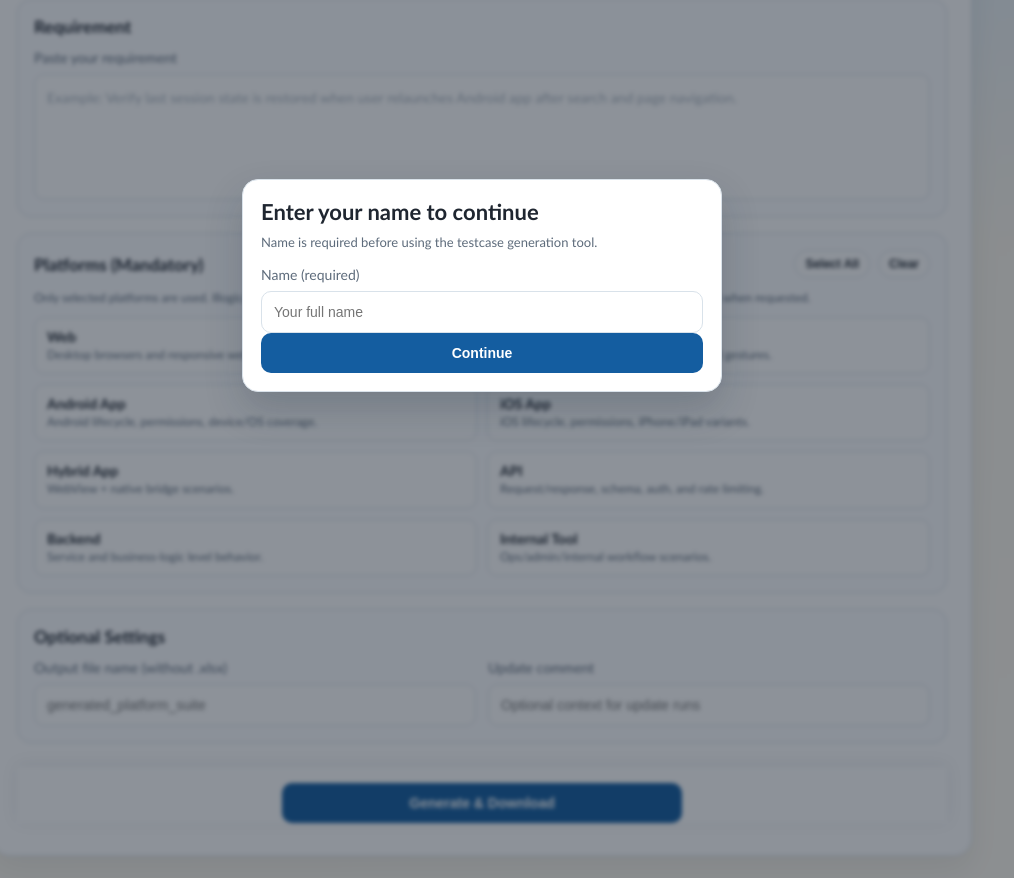
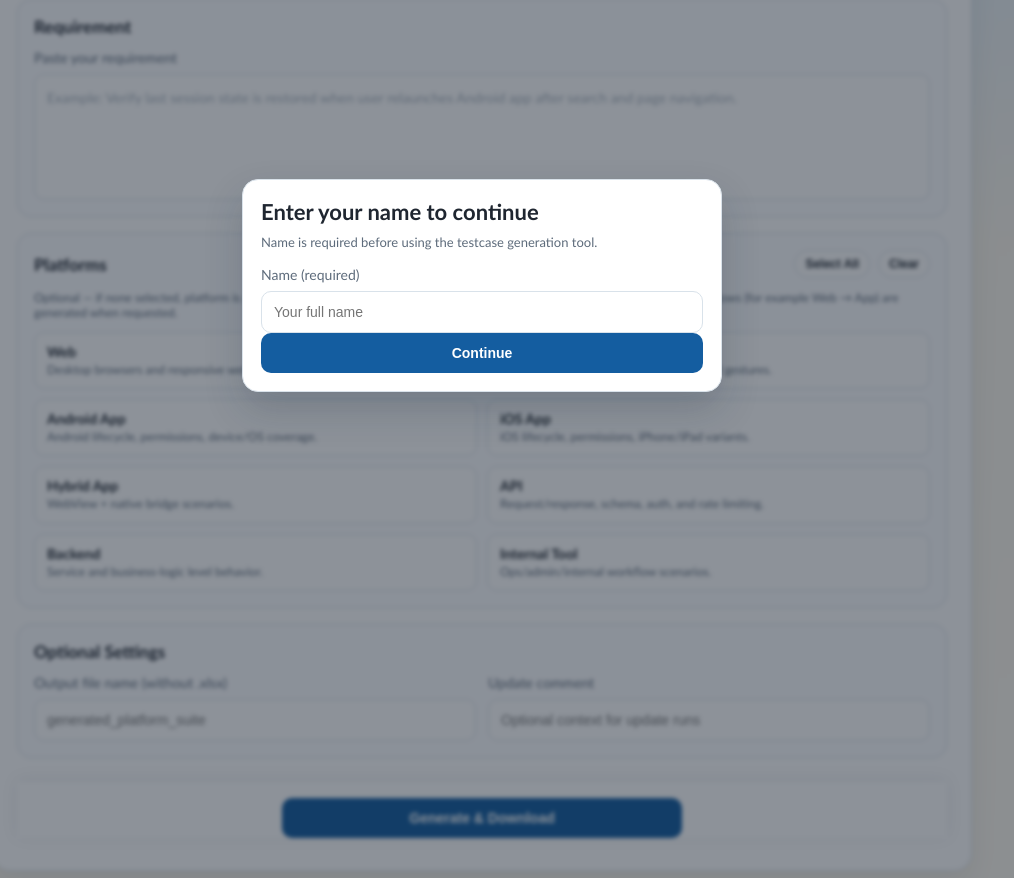
Before and after one commit to prashant-shetty27/ai-testcase-generator, a FastAPI app: page / in a window 1280 px wide. Shown: the part 327-1205 px from the top of the page, without its empty margins (158-1172 px from the left). Run offline with FastAPI, Linux system fonts and the light colour scheme.

Commit message:
Auto-detect platform from requirement text — remove mandatory platform gate
Previously: hard 400 block if no platform selected, label said "Mandatory".
Now:
- If no platform selected, _infer_platforms() reads the requirement text and
  picks the most likely platform (api/backend/android/ios/touch/web) via keyword signals
- Fallback is 'web' if no signal matches — safest default
- UI label changed from "Platforms (Mandatory)" → "Platforms" in index + dashboard
- Warning message updated: "auto-detected from your requirement text" instead of error
- Section meta text clarifies this is optional

Co-Authored-By: Claude Sonnet 4.6 <noreply@anthropic.com>

```diff
--- a/main.py
+++ b/main.py
@@ -29,6 +29,37 @@ from excel_exporter import (
 
 app = FastAPI(title="AI Testcase Generator", version="1.0")
 from motivational_quotes import get_daily_quote
+
+
+def _infer_platforms(requirement: str) -> list[str]:
+    """
+    Auto-detect the most likely platform(s) from requirement text.
+    Called when the user submits without selecting any platform.
+    Priority order: explicit keywords first, then contextual signals, fallback to web.
+    """
+    text = requirement.lower()
+
+    signals: list[tuple[str, list[str]]] = [
+        ("api",           ["api", "endpoint", "rest", "graphql", "webhook", "json response", "http request", "curl", "postman"]),
+        ("backend",       ["backend", "server", "database", "cron job", "migration", "data pipeline", "kafka", "celery", "worker"]),
+        ("internal_tool", ["admin panel", "admin dashboard", "ops tool", "internal tool", "cms", "back office"]),
+        ("android",       ["android", "play store", "apk"]),
+        ("ios",           ["ios", "iphone", "ipad", "app store", "swift", "testflight"]),
+        ("hybrid",        ["hybrid app", "webview", "react native", "flutter", "capacitor"]),
+        ("touch",         ["mobile web", "mobile browser", "touch", "responsive", "pwa"]),
+        ("web",           ["website", "web app", "browser", "desktop", "chrome", "safari", "firefox", "url", "webpage"]),
+    ]
+
+    matched = []
+    for platform, keywords in signals:
+        if any(kw in text for kw in keywords):
+            matched.append(platform)
+
+    # Collapse android + ios into both if both detected
+    if not matched:
+        matched = ["web"]  # safest default — most requirements are web-first
+
+    return matched
 
 SESSION_SECRET = os.getenv("SESSION_SECRET", "change-me-in-production")
 ENABLE_SLACK_AUTH = os.getenv("ENABLE_SLACK_AUTH", "false").strip().lower() in {"1", "true", "yes", "on"}
@@ -561,9 +592,7 @@ async def generate_form(
         if not requirement:
             raise HTTPException(status_code=400, detail="Requirement cannot be empty")
 
-        selected_platforms = [p for p in platforms if p]
-        if not selected_platforms:
-            raise HTTPException(status_code=400, detail="At least one platform must be selected.")
+        selected_platforms = [p for p in platforms if p] or _infer_platforms(requirement)
 
         # Build request object manually
         request_obj = TestGenerationRequest(
--- a/web/templates/dashboard.html
+++ b/web/templates/dashboard.html
@@ -420,7 +420,7 @@
 
         <section class="section">
             <div class="toolbar">
-                <h2 style="margin: 0;">Platforms (Mandatory)</h2>
+                <h2 style="margin: 0;">Platforms</h2>
                 <div class="tools">
                     <button type="button" class="chip" id="selectAllPlatforms">Select All</button>
                     <button type="button" class="chip" id="clearPlatforms">Clear</button>
--- a/web/templates/index.html
+++ b/web/templates/index.html
@@ -560,13 +560,13 @@
 
         <section class="section">
             <div class="toolbar">
-                <h2 style="margin: 0;">Platforms (Mandatory)</h2>
+                <h2 style="margin: 0;">Platforms</h2>
                 <div class="tools">
                     <button type="button" class="chip" id="selectAllPlatforms">Select All</button>
                     <button type="button" class="chip" id="clearPlatforms">Clear</button>
                 </div>
             </div>
-            <p class="meta">Only selected platforms are used. Illogical platform mixing is filtered; explicit handoff flows (for example Web -> App) are generated when requested.</p>
+            <p class="meta">Optional — if none selected, platform is auto-detected from your requirement. Illogical platform mixing is filtered; explicit handoff flows (for example Web → App) are generated when requested.</p>
             <div class="platform-grid">
                 <div class="platform-card">
                     <input type="checkbox" id="p_web" name="platforms" value="web">
@@ -625,7 +625,7 @@
                     </label>
                 </div>
             </div>
-            <p id="platformError" class="error hidden" style="color:#b07d00;background:#fffbe6;border:1px solid #ffe58f;padding:6px 10px;border-radius:6px;">No platform selected — platform-specific rules will not be applied.</p>
+            <p id="platformError" class="error hidden" style="color:#b07d00;background:#fffbe6;border:1px solid #ffe58f;padding:6px 10px;border-radius:6px;">No platform selected — platform will be auto-detected from your requirement text.</p>
         </section>
 
         <section class="section">
@@ -691,7 +691,7 @@
 
         <section class="section">
             <div class="toolbar">
-                <h2 style="margin: 0;">Platforms (Mandatory)</h2>
+                <h2 style="margin: 0;">Platforms</h2>
                 <div class="tools">
                     <button type="button" class="chip" id="imgSelectAll">Select All</button>
                     <button type="button" class="chip" id="imgClearAll">Clear</button>
@@ -723,7 +723,7 @@
                     <label for="ip_hybrid"><p class="platform-name">Hybrid App</p><p class="platform-note">WebView + native bridge.</p></label>
                 </div>
             </div>
-            <p id="imgPlatformError" class="error hidden" style="color:#b07d00;background:#fffbe6;border:1px solid #ffe58f;padding:6px 10px;border-radius:6px;">No platform selected — platform-specific rules will not be applied.</p>
+            <p id="imgPlatformError" class="error hidden" style="color:#b07d00;background:#fffbe6;border:1px solid #ffe58f;padding:6px 10px;border-radius:6px;">No platform selected — platform will be auto-detected from your requirement text.</p>
         </section>
 
         <section class="section">
```
